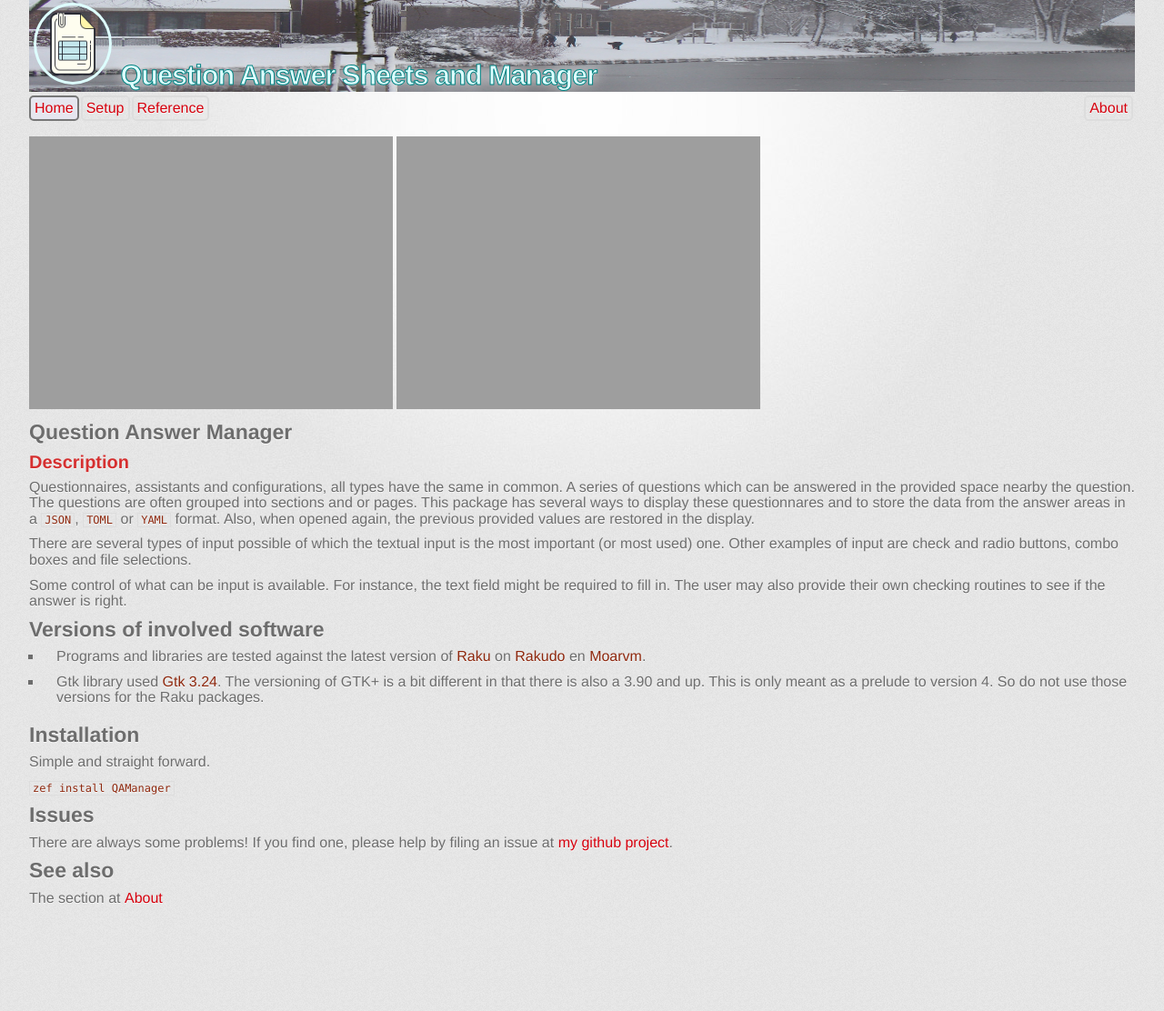
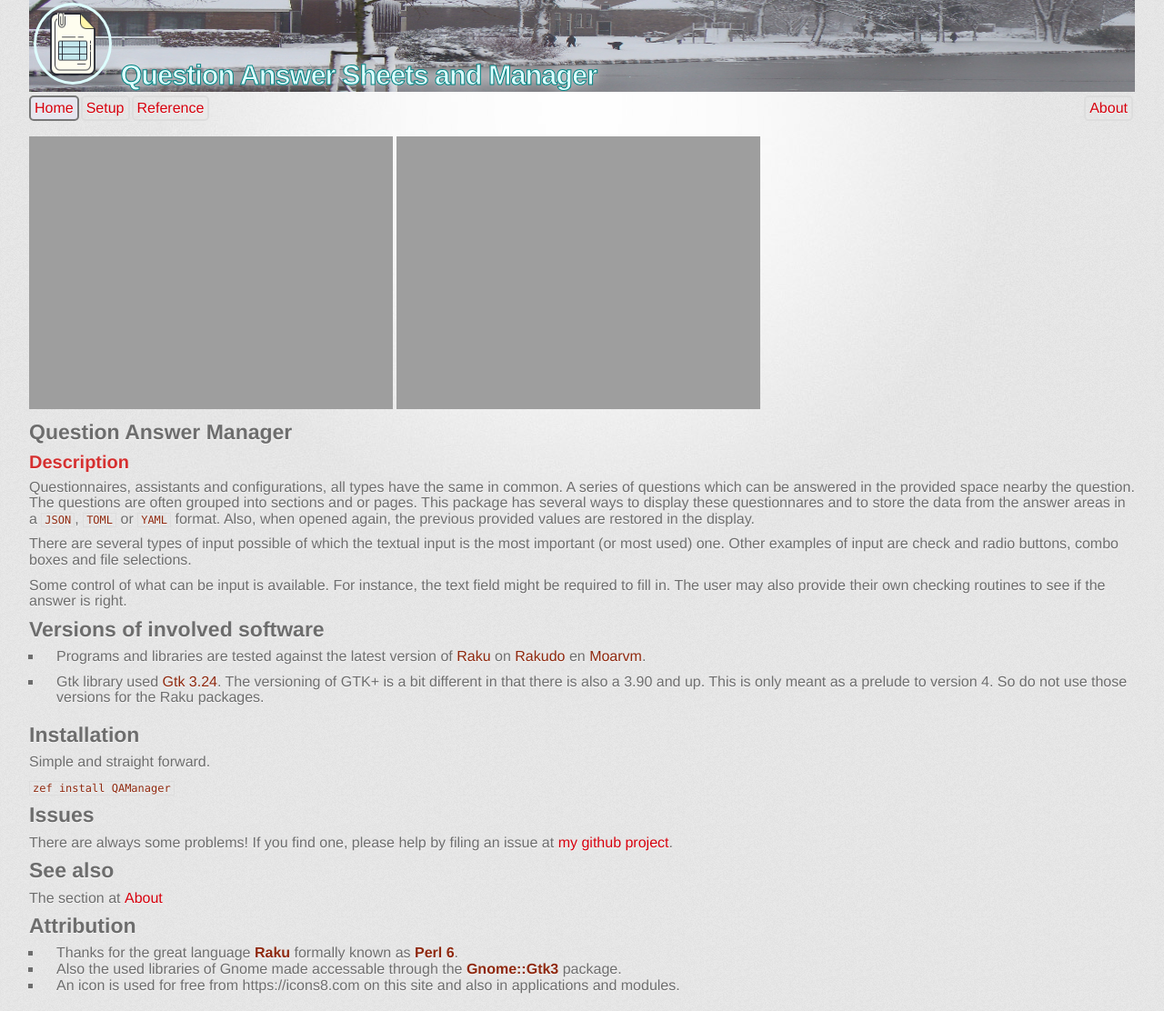
Before and after one commit to MARTIMM/question-answer, a Jekyll site: the page built from docs/index.md, in a window 1280 px wide. Shown: the whole page at 91% size. Built offline with Jekyll 4.4.1, drawn with Linux system fonts in a browser that asks for light colours; some web fonts are replaced; our own code applies the rules of GitHub Pages for plain Markdown files; before the commit the page ends 1006 px from its top, so only the background shows below that.

Commit message:
add attribution

```diff
--- a/docs/index.md
+++ b/docs/index.md
@@ -42,3 +42,9 @@ There are always some problems! If you find one, please help by filing an issue
 
 # See also
 The section at [About](content-docs/About/about.html)
+
+
+# Attribution
+* Thanks for the great language **Raku** formally known as **Perl 6**.
+* Also the used libraries of Gnome made accessable through the **Gnome::Gtk3** package.
+* An icon is used for free from https://icons8.com on this site and also in applications and modules.
```
